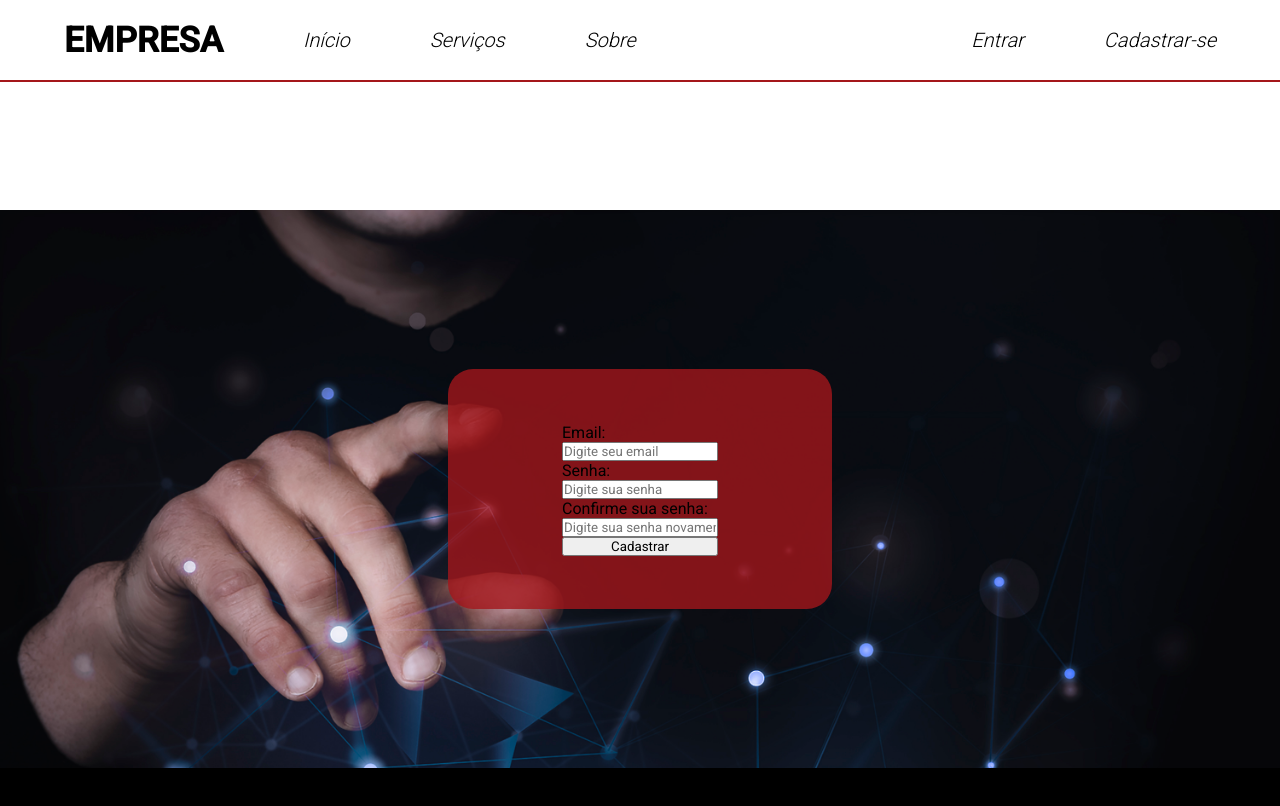
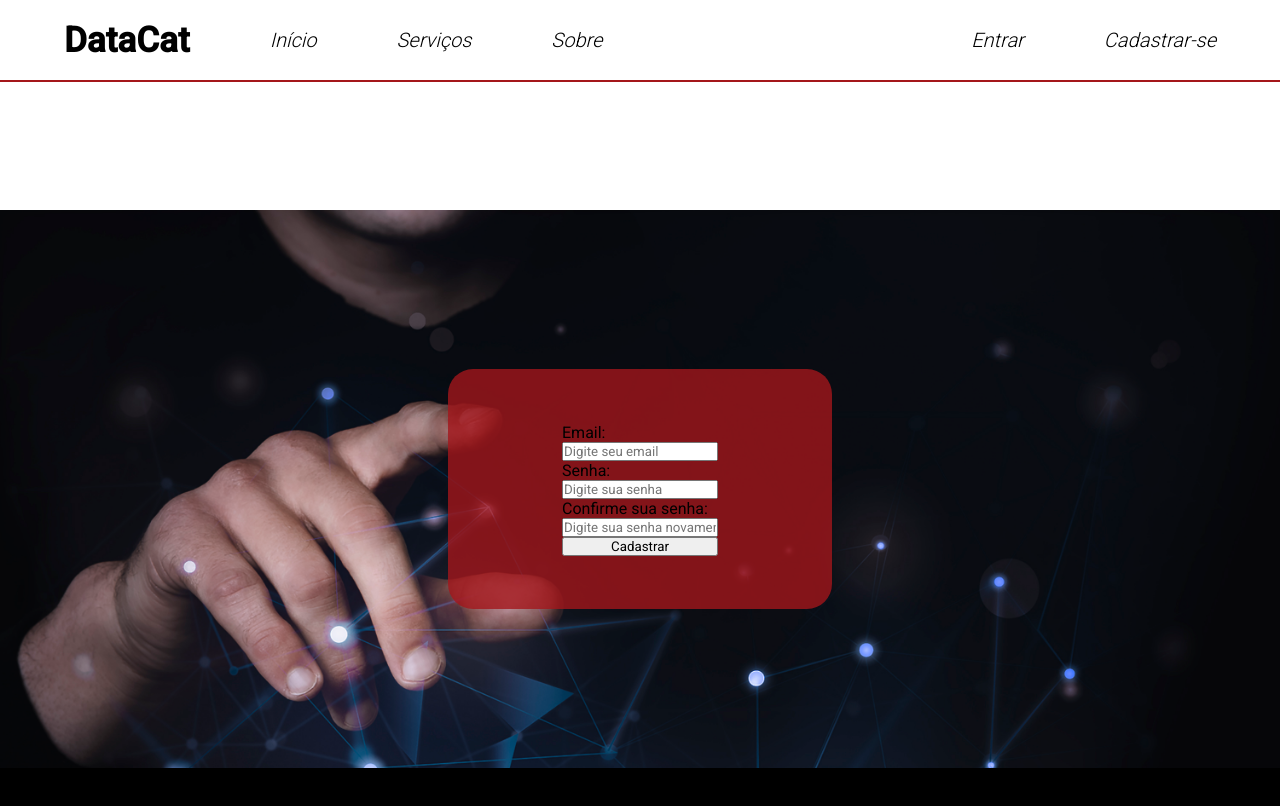
Before and after one commit to gcomartins/ProjetoGrupo4, a website: page Site/api-site/public/cadastro.html in a window 1280 px wide. Drawn offline with Linux system fonts and the light colour scheme.

Commit message:
Mudei o nome da empresa para DataCat

```diff
--- a/Site/api-site/public/cadastro.html
+++ b/Site/api-site/public/cadastro.html
@@ -13,7 +13,7 @@
     <header>
         <nav>
             <ul>
-                <strong>EMPRESA</strong>
+                <strong>DataCat</strong>
                 <i><a href="index.html">Início</a></i>
                 <i><a href="">Serviços</a></i>
                 <i><a href="">Sobre</a></i>
```
Also changed, not shown: Site/api-site/public/index.html (+1 -1 lines), Site/api-site/public/login.html (+1 -1 lines).
